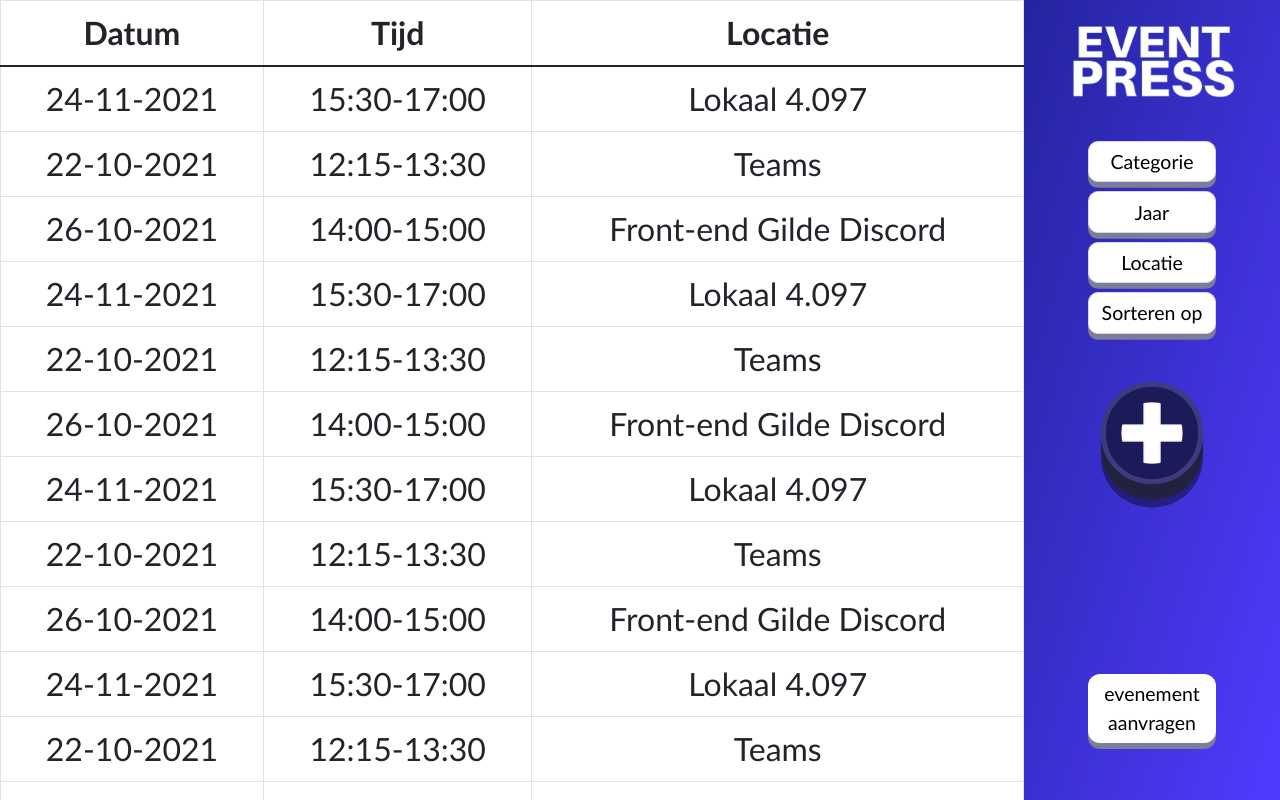
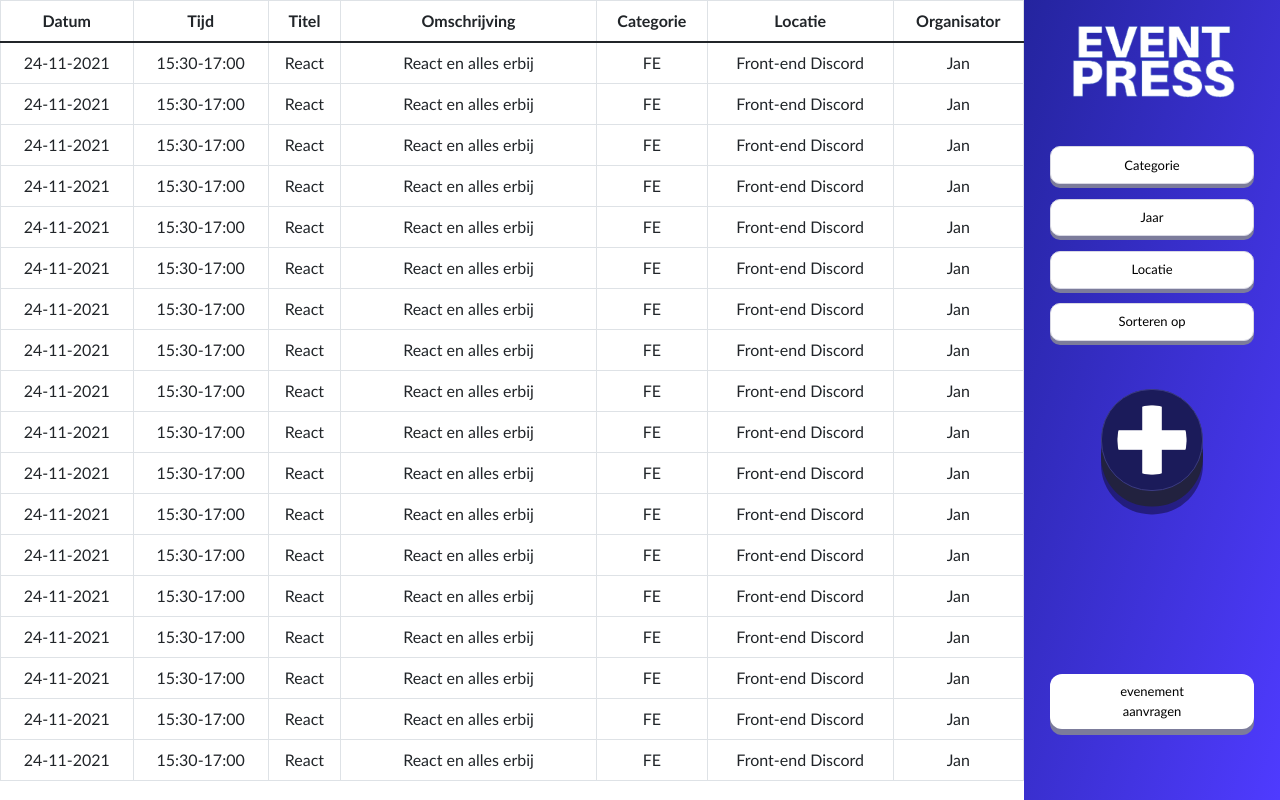
Before and after one commit to HarmenGerritsen/Eventpress, a React (Create React App) app: page / in a window 1280 px wide. Shown: the top 800 px of the page. Built offline with nearby package versions, Linux system fonts and the light colour scheme.

Commit message:
fixed minor stuff

```diff
--- a/src/App.css
+++ b/src/App.css
@@ -210,7 +210,11 @@ td {
   height: 5vh;
 }
 
-@media only screen and (max-width: 1200px) {
+.Omschrijving {
+  width: 20vw;
+}
+
+@media only screen and (max-width: 1300px) {
   .fe1 {
     width: 18vw;
   }
@@ -243,4 +247,8 @@ td {
   .plus {
     border: 1px solid rgb(59, 59, 129);
   }
+  .Table {
+    font-size: 100%;
+  }
+
 }
--- a/src/Components/Table.js
+++ b/src/Components/Table.js
@@ -12,99 +12,175 @@ class EventTable extends React.Component {
     <tr>
       <th>Datum</th>
       <th>Tijd</th>
+      <th>Titel</th>
+      <th className="Omschrijving">Omschrijving</th>
+      <th>Categorie</th>
       <th>Locatie</th>
+      <th>Organisator</th>
     </tr>
   </thead>
   <tbody>
     <tr>
       <td>24-11-2021</td>
       <td>15:30-17:00</td>
-      <td>Lokaal 4.097</td>
-    </tr>
-    <tr>
-      <td>22-10-2021</td>
-      <td>12:15-13:30</td>
-      <td>Teams</td>
-    </tr>
-    <tr>
-      <td>26-10-2021</td>
-      <td>14:00-15:00</td>
-      <td>Front-end Gilde Discord</td>
+      <td>React</td>
+      <td>React en alles erbij</td>
+      <td>FE</td>
+      <td>Front-end Discord</td>
+      <td>Jan</td>
     </tr>
     <tr>
       <td>24-11-2021</td>
       <td>15:30-17:00</td>
-      <td>Lokaal 4.097</td>
-    </tr>
-    <tr>
-      <td>22-10-2021</td>
-      <td>12:15-13:30</td>
-      <td>Teams</td>
-    </tr>
-    <tr>
-      <td>26-10-2021</td>
-      <td>14:00-15:00</td>
-      <td>Front-end Gilde Discord</td>
+      <td>React</td>
+      <td>React en alles erbij</td>
+      <td>FE</td>
+      <td>Front-end Discord</td>
+      <td>Jan</td>
     </tr>
     <tr>
       <td>24-11-2021</td>
       <td>15:30-17:00</td>
-      <td>Lokaal 4.097</td>
-    </tr>
-    <tr>
-      <td>22-10-2021</td>
-      <td>12:15-13:30</td>
-      <td>Teams</td>
-    </tr>
-    <tr>
-      <td>26-10-2021</td>
-      <td>14:00-15:00</td>
-      <td>Front-end Gilde Discord</td>
+      <td>React</td>
+      <td>React en alles erbij</td>
+      <td>FE</td>
+      <td>Front-end Discord</td>
+      <td>Jan</td>
     </tr>
     <tr>
       <td>24-11-2021</td>
       <td>15:30-17:00</td>
-      <td>Lokaal 4.097</td>
-    </tr>
-    <tr>
-      <td>22-10-2021</td>
-      <td>12:15-13:30</td>
-      <td>Teams</td>
-    </tr>
-    <tr>
-      <td>26-10-2021</td>
-      <td>14:00-15:00</td>
-      <td>Front-end Gilde Discord</td>
+      <td>React</td>
+      <td>React en alles erbij</td>
+      <td>FE</td>
+      <td>Front-end Discord</td>
+      <td>Jan</td>
     </tr>
     <tr>
       <td>24-11-2021</td>
       <td>15:30-17:00</td>
-      <td>Lokaal 4.097</td>
-    </tr>
-    <tr>
-      <td>22-10-2021</td>
-      <td>12:15-13:30</td>
-      <td>Teams</td>
-    </tr>
-    <tr>
-      <td>26-10-2021</td>
-      <td>14:00-15:00</td>
-      <td>Front-end Gilde Discord</td>
+      <td>React</td>
+      <td>React en alles erbij</td>
+      <td>FE</td>
+      <td>Front-end Discord</td>
+      <td>Jan</td>
     </tr>
     <tr>
       <td>24-11-2021</td>
       <td>15:30-17:00</td>
-      <td>Lokaal 4.097</td>
+      <td>React</td>
+      <td>React en alles erbij</td>
+      <td>FE</td>
+      <td>Front-end Discord</td>
+      <td>Jan</td>
     </tr>
     <tr>
-      <td>22-10-2021</td>
-      <td>12:15-13:30</td>
-      <td>Teams</td>
+      <td>24-11-2021</td>
+      <td>15:30-17:00</td>
+      <td>React</td>
+      <td>React en alles erbij</td>
+      <td>FE</td>
+      <td>Front-end Discord</td>
+      <td>Jan</td>
     </tr>
     <tr>
-      <td>26-10-2021</td>
-      <td>14:00-15:00</td>
-      <td>Front-end Gilde Discord</td>
+      <td>24-11-2021</td>
+      <td>15:30-17:00</td>
+      <td>React</td>
+      <td>React en alles erbij</td>
+      <td>FE</td>
+      <td>Front-end Discord</td>
+      <td>Jan</td>
+    </tr>
+    <tr>
+      <td>24-11-2021</td>
+      <td>15:30-17:00</td>
+      <td>React</td>
+      <td>React en alles erbij</td>
+      <td>FE</td>
+      <td>Front-end Discord</td>
+      <td>Jan</td>
+    </tr>
+    <tr>
+      <td>24-11-2021</td>
+      <td>15:30-17:00</td>
+      <td>React</td>
+      <td>React en alles erbij</td>
+      <td>FE</td>
+      <td>Front-end Discord</td>
+      <td>Jan</td>
+    </tr>
+    <tr>
+      <td>24-11-2021</td>
+      <td>15:30-17:00</td>
+      <td>React</td>
+      <td>React en alles erbij</td>
+      <td>FE</td>
+      <td>Front-end Discord</td>
+      <td>Jan</td>
+    </tr>
+    <tr>
+      <td>24-11-2021</td>
+      <td>15:30-17:00</td>
+      <td>React</td>
+      <td>React en alles erbij</td>
+      <td>FE</td>
+      <td>Front-end Discord</td>
+      <td>Jan</td>
+    </tr>
+    <tr>
+      <td>24-11-2021</td>
+      <td>15:30-17:00</td>
+      <td>React</td>
+      <td>React en alles erbij</td>
+      <td>FE</td>
+      <td>Front-end Discord</td>
+      <td>Jan</td>
+    </tr>
+    <tr>
+      <td>24-11-2021</td>
+      <td>15:30-17:00</td>
+      <td>React</td>
+      <td>React en alles erbij</td>
+      <td>FE</td>
+      <td>Front-end Discord</td>
+      <td>Jan</td>
+    </tr>
+    <tr>
+      <td>24-11-2021</td>
+      <td>15:30-17:00</td>
+      <td>React</td>
+      <td>React en alles erbij</td>
+      <td>FE</td>
+      <td>Front-end Discord</td>
+      <td>Jan</td>
+    </tr>
+    <tr>
+      <td>24-11-2021</td>
+      <td>15:30-17:00</td>
+      <td>React</td>
+      <td>React en alles erbij</td>
+      <td>FE</td>
+      <td>Front-end Discord</td>
+      <td>Jan</td>
+    </tr>
+    <tr>
+      <td>24-11-2021</td>
+      <td>15:30-17:00</td>
+      <td>React</td>
+      <td>React en alles erbij</td>
+      <td>FE</td>
+      <td>Front-end Discord</td>
+      <td>Jan</td>
+    </tr>
+    <tr>
+      <td>24-11-2021</td>
+      <td>15:30-17:00</td>
+      <td>React</td>
+      <td>React en alles erbij</td>
+      <td>FE</td>
+      <td>Front-end Discord</td>
+      <td>Jan</td>
     </tr>
   </tbody>
 </Table>
```
